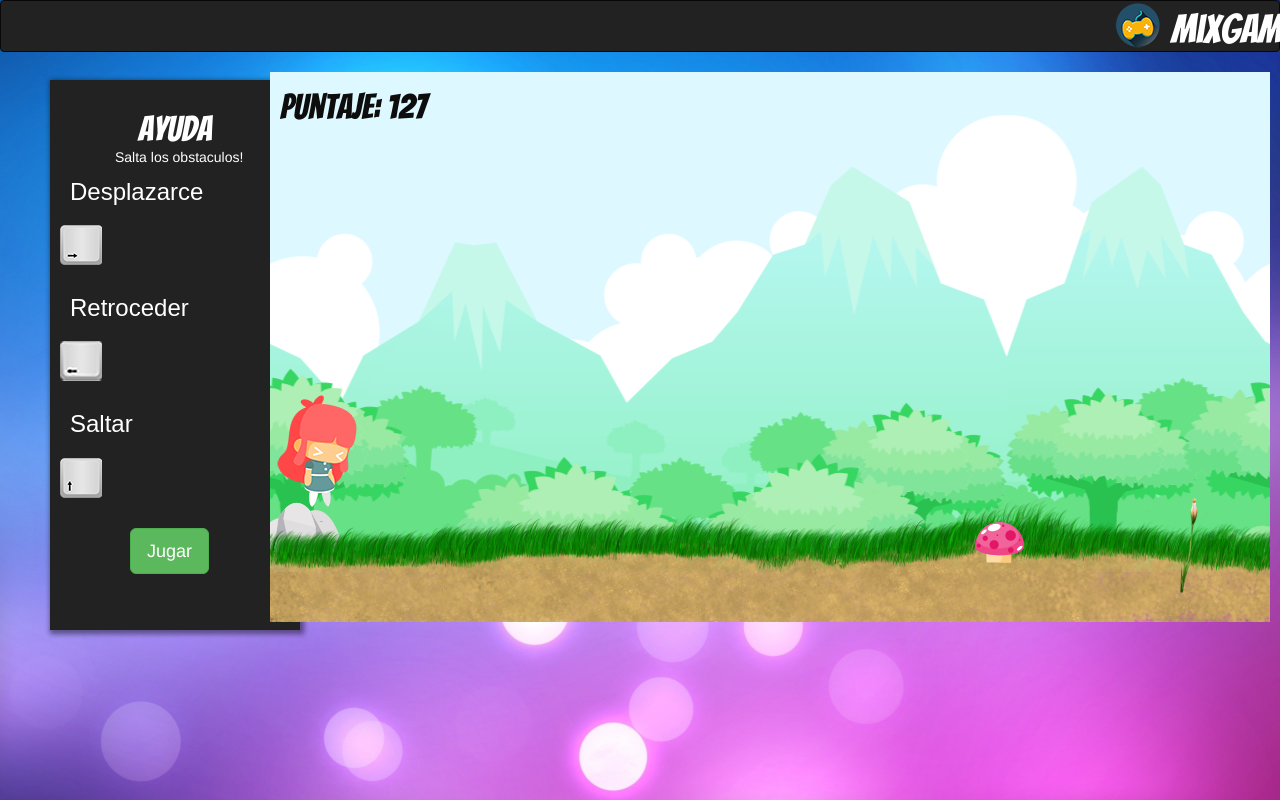
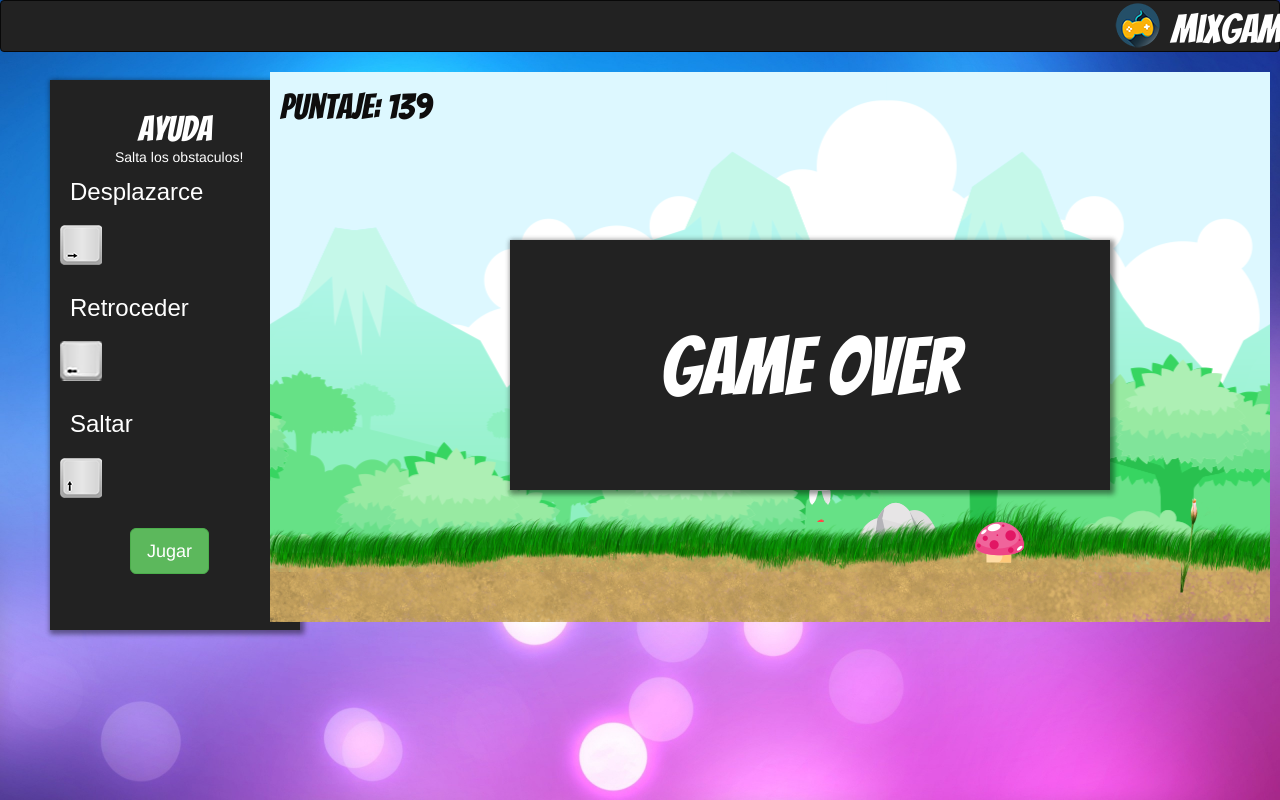
Before and after one commit to Daniela77/unicen-visualizacion, a plain HTML site: page TP4/EntregaFinal/index.html in a window 1280 px wide. Both pictures are taken after a click on the link 16 px from the left and 26 px from the top of the page. Shown: the top 800 px of the page. Drawn offline with nearby package versions, Linux system fonts and the light colour scheme; a web font is replaced by a local one.

Commit message:
mejoras en el salto y msj de game over

```diff
--- a/TP4/EntregaFinal/css/estilo.css
+++ b/TP4/EntregaFinal/css/estilo.css
@@ -46,7 +46,7 @@ margin-left: 200px;
   position: relative;
   width:1000px;
   height: 500px;
-  background:url("../img/Mushroom_1.png")no-repeat;
+  background:url("../img/Mushroom_1.png") no-repeat;
   animation: movimiento 9s linear ease-in;
   top:450px;
   left: 920px;
@@ -102,10 +102,11 @@ z-index: 1000000;
   position: relative;
   width: 139px;
   height: 151px;
-  /* top:300px;
-  left: 300px; */
+  top:300px;
+  left: 300px;
+  transform: translate(200px,0);
   z-index: 1000000;
-  margin-left: 220px;
+  margin-left: 520px;
   }
 
 .idle{
@@ -141,7 +142,7 @@ position: relative;
 width: 139px;
 height: 151px;
 background: url("../img/jump.png") left center;
-animation: jump 0.7s steps(30) infinite;
+animation: jump 2s steps(30) infinite;
 }
 
 @keyframes jump{
@@ -165,8 +166,8 @@ animation: jump 0.7s steps(30) infinite;
 }
 
 .dead{
-    background: url("../img/dead.png") left center;
-    animation: dead 1s steps(30) infinite;
+    background: url("../img/dead.png") ;
+    animation: dead 1s steps(30);
     width: 151px;
     height: 130px;
     top:400px;
@@ -198,14 +199,14 @@ animation: jump 0.7s steps(30) infinite;
   100% {background-position: -1000px; }
 }
 
-@keyframes bg {
+/* @keyframes bg {
   from {
       background-position-x: 0;
   }
   to {
       background-position-x: -1920px;
   }
-}
+} */
 
  #Sign_2{
     width: 60px;
@@ -219,12 +220,31 @@ animation: jump 0.7s steps(30) infinite;
     z-index: 1000100;
 }
 
+/* .arbol{
+  width: 282px;
+  height:301px;
+  background-image: url("../img/Tree_2.png"); */
+  /* float:left; */
+  /* position: absolute; */
+  /* left: 350px;
+  top: 200px; */
+  /* animation: movetree 5s ease-in infinite; */
+  /* overflow: hidden;
+  visibility:visible;
+  z-index: 1000100;
+} */
+
+/* @keyframes movetree {
+  100% {background-position: -282px; }
+} */
+
+
 .Stone {
     width: 90px;
     height: 55px;
     background-image: url('../img/Stone.png');
-    float: right;
-    position: absolute;
+    /* float: right;
+    position: absolute; */
     left: 1000px;
     top: 430px;
     visibility:visible;
@@ -374,6 +394,29 @@ h2.ltr{
   margin: 30px 70px;
 }
 
+#gameOver{
+  position: absolute;
+  top: -160px;
+  left: 410px;
+  margin: 100px;
+  width: 600px;
+  height: 250px;
+  padding: 10px;
+  visibility: hidden;
+  font-family: 'Bangers', cursive;
+  font-size: 80px;
+  color: rgb(255, 255, 255);
+  /* background-color: #000000; */
+  transform: translate(0,300px);
+  background: #222222;
+  box-shadow: 2px 2px 5px 2px rgba(0, 0, 0, 0.2), 2px 2px 5px 2px rgba(0, 0, 0, 0.3);
+  z-index: 1000100;
+}
+p.gOver{
+  margin: 60px;
+}
+
+
 /* element.style {
   left: 0px;
   top: 350px;
--- a/TP4/EntregaFinal/index.html
+++ b/TP4/EntregaFinal/index.html
@@ -12,7 +12,6 @@
     <div class="navbar-header"></div>
 			<a class="navbar-brand" href="#"></a>
 			<div class="logo">MixGames</div>
-        <!-- <img alt="MixGames" src="../img/logo.png"> -->
       </a>
     </div>
 </nav>
@@ -26,8 +25,6 @@
 					<div  class="der"></div>
 					<h3 class="ltr">Retroceder</h3>
 					<div class="izq"></div>
-					<!-- <h3 class="ltr">Avanzar a la derecha</h3> -->
-					<!-- <div  class="der">Der</div> -->
 					<h3 class="ltr">Saltar</h3>
 					<div class="up"></div>
 					<a class="btn btn-success btn-lg btnJugar" role="button" href="">Jugar</a>
@@ -37,19 +34,20 @@
 						<div id="puntaje" class="puntaje">
 							<p>Puntaje: <span id="puntajeJuego"></span></p>
 						</div>
-										<div id="paisaje" class="fondo"><div id="enemigo" class="Stone"></div></div>
+						<div id="paisaje" class="fondo"><div id="enemigo" class="Stone"></div></div>
 								<!-- <div id="Sign_2" class="fondo"></div> -->
 								<div id="girl" class="personaje walk"></div>
 								<div id="piso"class="fondo"></div>
 								<div class="mush" class="fondo"></div>
-								<div class="flor" class="fondo"></div>
+								<div id="flor" class="flor" class="fondo"></div>
+								<div id="arbol" class="arbol" class="fondo"></div>
 								<!-- <div class="cofre" class="fondo"></div> -->
 						</div>
 						<div class="container-fluid row justify-content-md-center ">
 								<div id="gameOver" class="score">
-									<p class="text-center">Game Over</p>
+									<p class="text-center gOver">Game Over</p>
 								</div>
-							</div>
+						</div>
 
 		</div>
 		</body>
--- a/TP4/EntregaFinal/js/juego.js
+++ b/TP4/EntregaFinal/js/juego.js
@@ -66,9 +66,7 @@ requestAnimationFrame(mainLoop);
 function isColision(object){
 var personaje = $("#girl");
 var cx = personaje.offset().left;
-console.log("ofsset left:"+cx);
 var cy= personaje.offset().top;
-console.log("ofsset top:"+cy);
 var ch = personaje.outerHeight();
 var cw = personaje.outerWidth();
 
@@ -88,7 +86,7 @@ var cw = personaje.outerWidth();
 
  function enemigoUpdate(px){
   var enemigo =  $("#enemigo");
-   if(parseInt( enemigo.offset().left)>40){
+   if(parseInt( enemigo.offset().left)>30){
     enemigo.offset({left: parseInt(enemigo.offset().left)-px});
    }else{
     var distanciaX = Math.floor((Math.random()) + innerWidth);
@@ -97,7 +95,7 @@ var cw = personaje.outerWidth();
    }
  }
 
- function updateDistancia(object,distanciaX,distanciaY){
+ function updateDistancia(object,distanciaX){
   var div = document.getElementById(object);
    if(object == 'enemigo'){
      div.style.left = parseInt(div.style.left,5) + distanciaX+'px';
@@ -105,7 +103,7 @@ var cw = personaje.outerWidth();
  }
 
  function update(){
-   this. enemigoUpdate(8);
+   this. enemigoUpdate(3);
    puntaje += 1;
    document.getElementById('puntajeJuego').innerHTML = puntaje;
    if(this.isColision('enemigo')){
@@ -118,7 +116,7 @@ var cw = personaje.outerWidth();
    document.getElementById('enemigo').style.webkitAnimationPlayState = 'paused';
    document.getElementById('paisaje').style.webkitAnimationPlayState = 'paused';
    document.getElementById('girl').style.webkitAnimationPlayState = 'paused';
+   document.getElementById('flor').style.webkitAnimationPlayState = 'paused';
    clearInterval(id);
    document.getElementById('gameOver').style.visibility = 'visible';
-  //  document.getElementById('gameOver').style.zIndex = '1200000000';
  }
```
